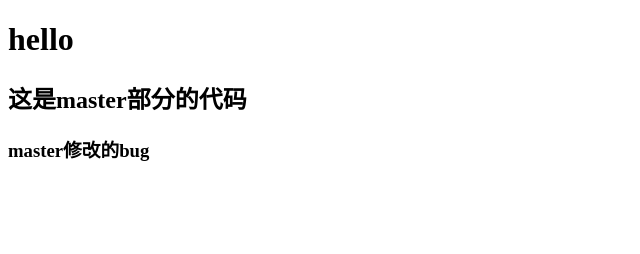
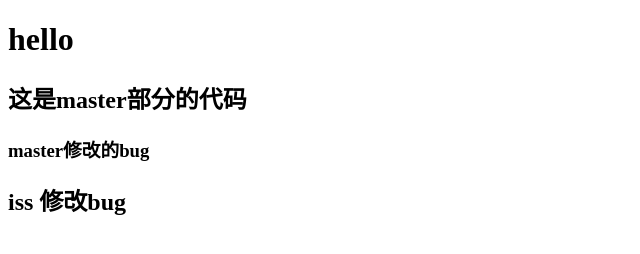
Before and after one commit to alexchenxi/git-demo, a plain HTML site: page index.html in a window 1280 px wide. Shown: the whole page, without its empty margins (0-640 px from the left). Drawn offline with Linux system fonts and the light colour scheme.

Commit message:
修改bug

```diff
--- a/index.html
+++ b/index.html
@@ -11,6 +11,7 @@
     <h1>hello</h1>
     <h2>这是master部分的代码</h2>
     <h3>master修改的bug</h3>
+    <h2>iss 修改bug</h2>
 </body>
 
 </html>
```
